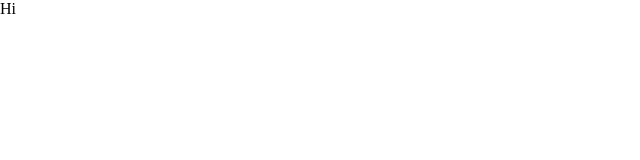
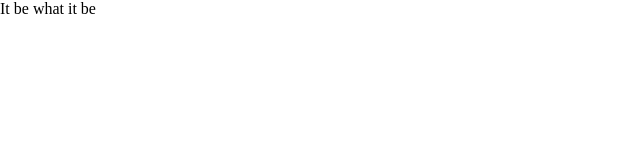
Before and after one commit to twiy/First_Projekt, a plain HTML site: page index.html in a window 1280 px wide. Shown: the full height of the page, 0-640 px from the left. Drawn offline with nearby package versions, Linux system fonts and the light colour scheme.

Commit message:
Deleted Hi and added It be what it be

```diff
--- a/index.html
+++ b/index.html
@@ -1,6 +1,6 @@
 <html>
     <head><link rel="stylesheet" href="https://cdnjs.cloudflare.com/ajax/libs/normalize/8.0.1/normalize.css"></head>
     <body>
-        Hi
+        It be what it be
     </body>
 </html>
```
